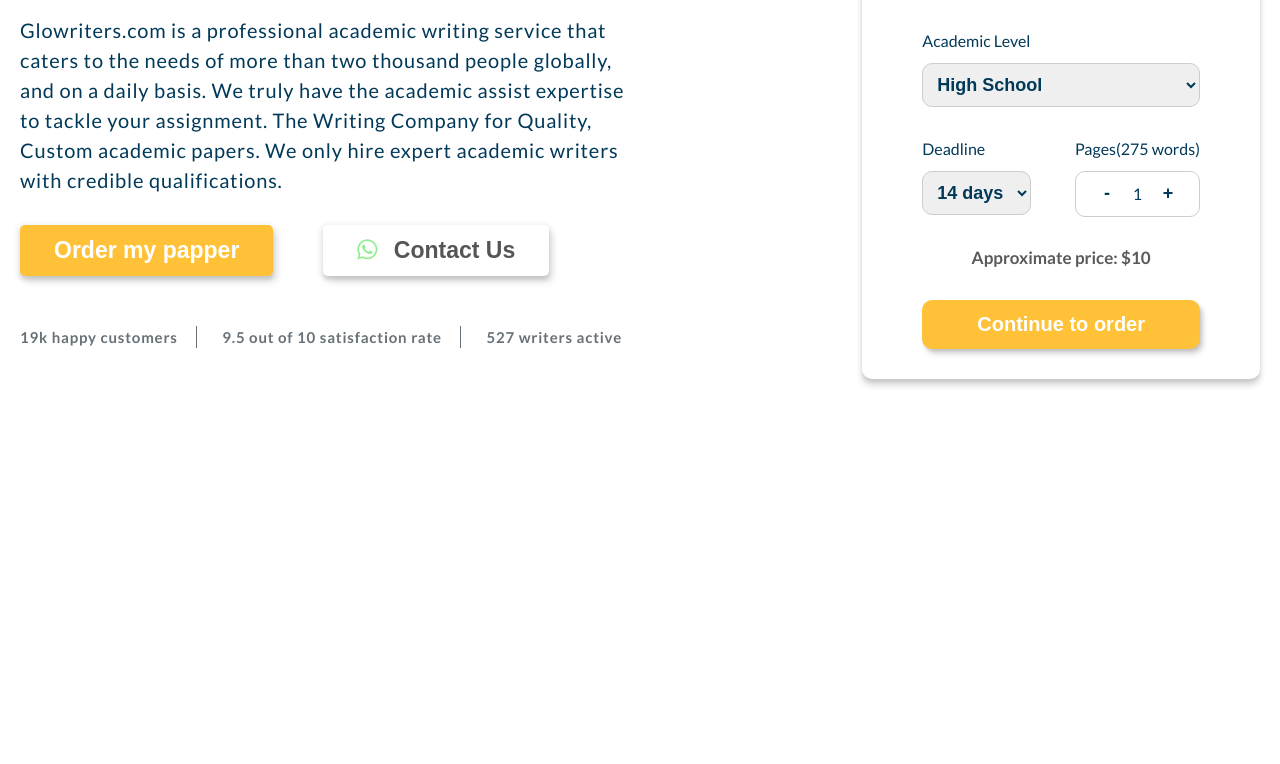
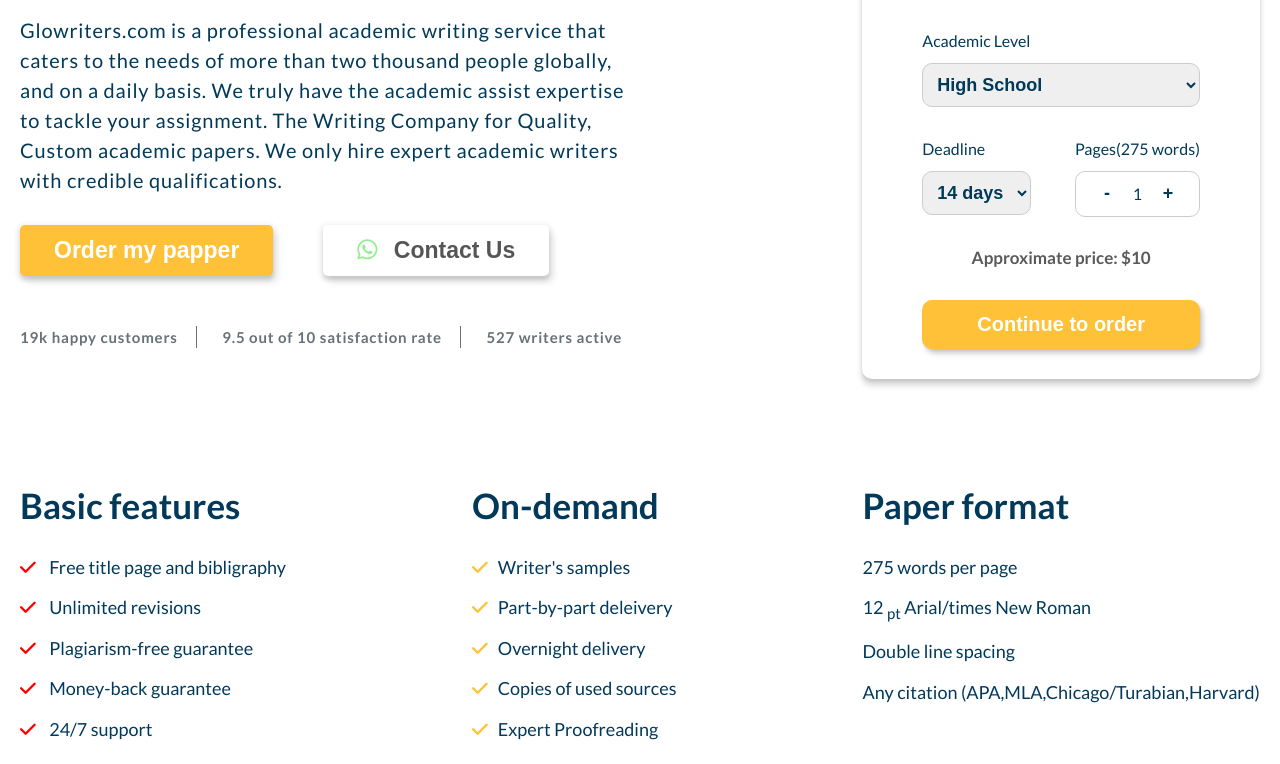
Before and after one commit to MorteyKafui/glo-write-clone, a React (Create React App) app: page / in a window 1280 px wide. Shown: the part 338-1102 px from the top of the page. Before the commit the page ends 800 px from the top, so only its background shows below. Built offline with nearby package versions, Linux system fonts and the light colour scheme.

Commit message:
add features section

```diff
--- a/src/App.js
+++ b/src/App.js
@@ -1,4 +1,5 @@
 import { BrowserRouter as Router, Routes, Route } from 'react-router-dom';
+import Features from './components/Features';
 import Header from './components/Header';
 
 import Navbar from './components/Navbar';
@@ -24,6 +25,7 @@
                 <div className='container'>
                   <Phone />
                   <Header />
+                  <Features />
                 </div>
               </>
             }
--- /dev/null
+++ b/src/components/Features.jsx
@@ -0,0 +1,90 @@
+import styled from 'styled-components';
+
+const StyledFeatures = styled.section`
+  margin-top: 10rem;
+  color: #00395a;
+
+  display: flex;
+  justify-content: space-between;
+
+  h2 {
+    font-size: 3.5rem;
+    font-weight: 700;
+    margin-bottom: 2rem;
+  }
+
+  p {
+    font-size: 1.8rem;
+    line-height: 1.7;
+
+    &:not(:last-child) {
+      margin-bottom: 1rem;
+    }
+
+    .fa-check {
+      margin-right: 1rem;
+    }
+  }
+
+  .red .fa-check {
+    color: red;
+  }
+
+  .yellow .fa-check {
+    color: #fec137;
+  }
+`;
+
+const Features = () => {
+  return (
+    <StyledFeatures>
+      <div className='red'>
+        <h2>Basic features</h2>
+        <p>
+          <i class='fa-solid fa-check'></i> Free title page and bibligraphy
+        </p>
+        <p>
+          <i class='fa-solid fa-check'></i> Unlimited revisions
+        </p>
+        <p>
+          <i class='fa-solid fa-check'></i> Plagiarism-free guarantee
+        </p>
+        <p>
+          <i class='fa-solid fa-check'></i> Money-back guarantee
+        </p>
+        <p>
+          <i class='fa-solid fa-check'></i> 24/7 support
+        </p>
+      </div>
+      <div className='yellow'>
+        <h2>On-demand</h2>
+        <p>
+          <i class='fa-solid fa-check'></i>Writer's samples
+        </p>
+        <p>
+          <i class='fa-solid fa-check'></i>Part-by-part deleivery
+        </p>
+        <p>
+          <i class='fa-solid fa-check'></i>Overnight delivery
+        </p>
+        <p>
+          <i class='fa-solid fa-check'></i>Copies of used sources
+        </p>
+        <p>
+          <i class='fa-solid fa-check'></i>Expert Proofreading
+        </p>
+      </div>
+      <div className='format'>
+        <h2>Paper format</h2>
+        <p>275 words per page</p>
+        <p>
+          12 <sub>pt</sub> Arial/times New Roman
+        </p>
+        <p>Double line spacing</p>
+        <p>Any citation (APA,MLA,Chicago/Turabian,Harvard)</p>
+      </div>
+    </StyledFeatures>
+  );
+};
+
+export default Features;
```
